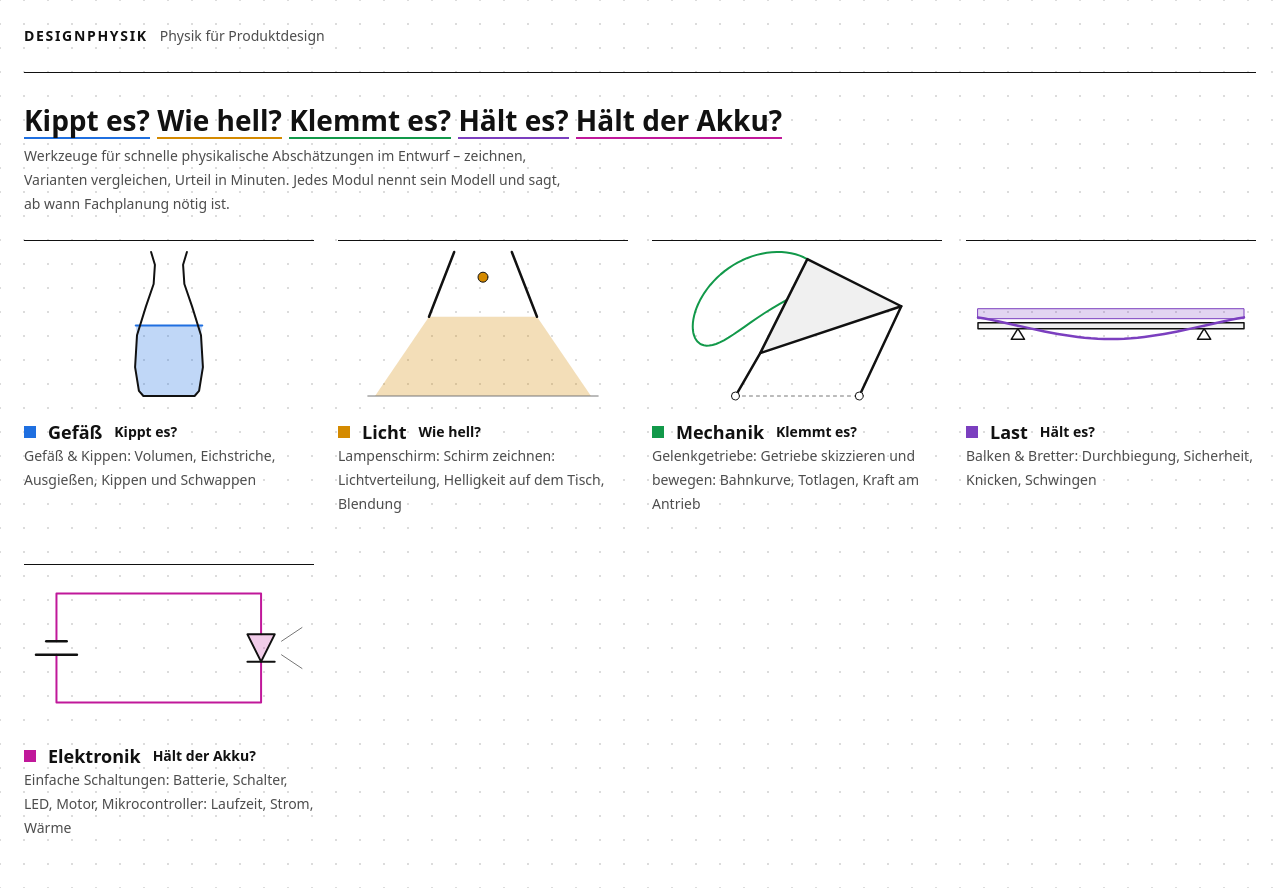
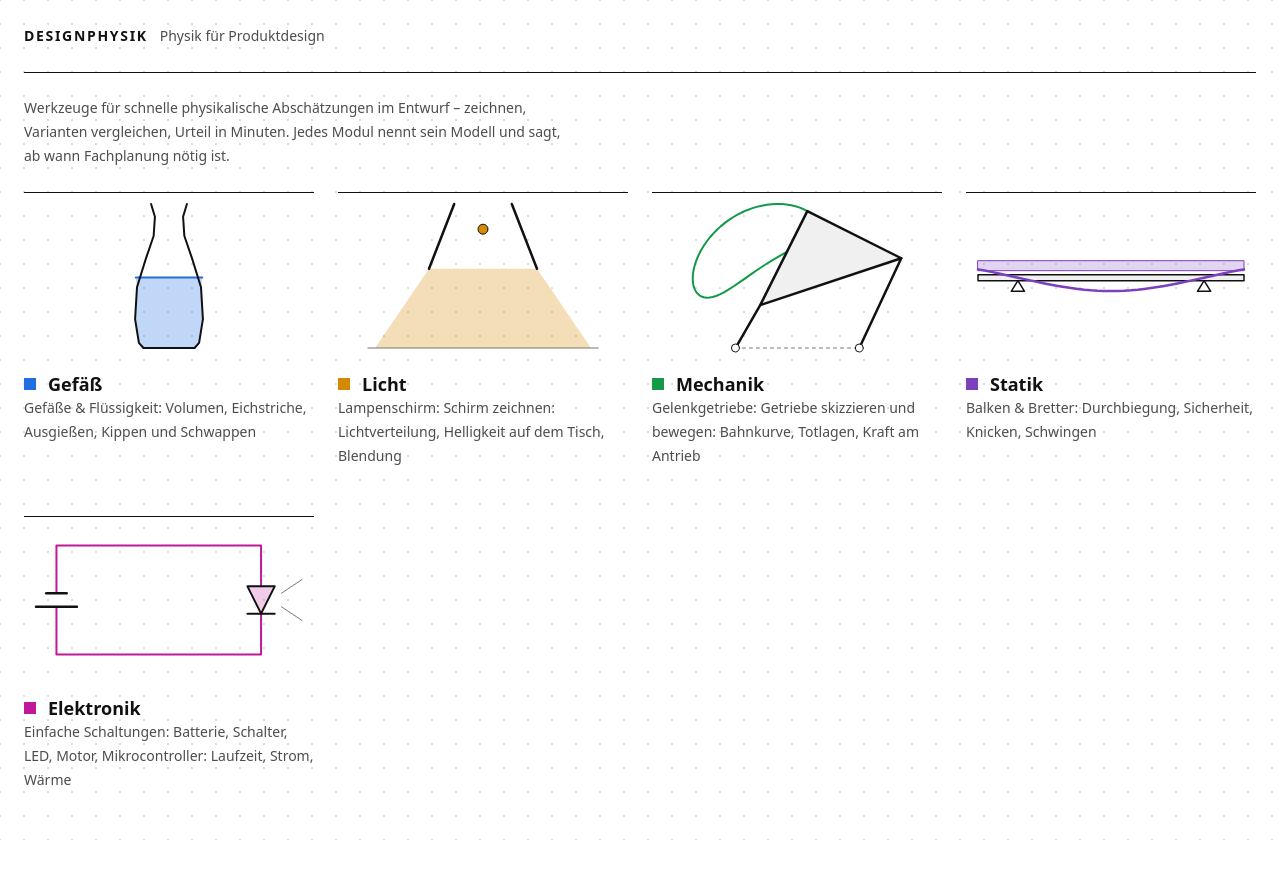
Before and after one commit to davidgebka/physik, a plain HTML site: page index.html in a window 1280 px wide. After the commit the page ends 840 px from the top, so only its background shows below. Drawn offline with Linux system fonts and the light colour scheme.

Commit message:
Nomenklatur: Entwurfsfragen entfernt, Last heißt Statik
Startseite ohne Fragen-Einstieg, Roadmap-Punkt zurückgenommen;
Untertitel Gefäß „Gefäße & Flüssigkeit“. Keys unverändert.

Co-Authored-By: Claude Opus 5.5 <noreply@anthropic.com>
Claude-Session: https://claude.ai/code/session_017xQ3YzMXfdBfoKBNbiun5j

```diff
--- a/index.html
+++ b/index.html
@@ -9,18 +9,15 @@
 <body>
 <header><h1>Designphysik <small>Physik für Produktdesign</small></h1></header>
 <section class="intro">
-  <h2 id="qs"></h2>
   <p>Werkzeuge für schnelle physikalische Abschätzungen im Entwurf – zeichnen, Varianten vergleichen, Urteil in Minuten. Jedes Modul nennt sein Modell und sagt, ab wann Fachplanung nötig ist.</p>
 </section>
 <div class="cards" id="cards"></div>
 <script src="shared/util.js"></script>
 <script>
-// Entwurfsfragen als Einstieg (konzept.md Roadmap „Startseite nach Fragen“), unterstrichen in der Familienfarbe
-$('qs').innerHTML = DP_MODULES.filter(m => m.ready).map(m => `<a href="${m.key}/index.html" style="--c:var(${m.color})">${m.q}</a>`).join(' ');
 $('cards').innerHTML = DP_MODULES.map(m => `
   <a class="card ${m.ready ? '' : 'off'}" href="${m.key}/index.html">
     <canvas data-k="${m.key}" aria-hidden="true"></canvas>
-    <h3>${dpMq(m, !m.ready)}${m.name} <span class="q">${m.q}</span></h3>
+    <h3>${dpMq(m, !m.ready)}${m.name}</h3>
     <p>${m.title}: ${m.desc}</p>${m.ready ? '' : '<span class="badge">in Arbeit</span>'}
   </a>`).join('');
 // Skizzen in mm (dpSketch): Medium in der Familienfarbe
--- a/shared/util.js
+++ b/shared/util.js
@@ -3,12 +3,12 @@
 
 // ---- Modul-Registry: einzige Stelle, an der Module angemeldet werden ----
 const DP_MODULES = [
-// name = einziger Modulname (Navigation, Titel, Startseite); q = Entwurfsfrage (Startseite); title = Untertitel nur auf der Startseite
-  { key: 'gefaess', name: 'Gefäß',  q: 'Kippt es?',       title: 'Gefäß & Kippen', desc: 'Volumen, Eichstriche, Ausgießen, Kippen und Schwappen', ready: true, color: '--water' },
-  { key: 'licht',   name: 'Licht',  q: 'Wie hell?',       title: 'Lampenschirm',   desc: 'Schirm zeichnen: Lichtverteilung, Helligkeit auf dem Tisch, Blendung', ready: true, color: '--light' },
-  { key: 'mechanismus', name: 'Mechanik', q: 'Klemmt es?', title: 'Gelenkgetriebe', desc: 'Getriebe skizzieren und bewegen: Bahnkurve, Totlagen, Kraft am Antrieb', ready: true, color: '--mech' },
-  { key: 'last',    name: 'Last',   q: 'Hält es?',        title: 'Balken & Bretter', desc: 'Durchbiegung, Sicherheit, Knicken, Schwingen', ready: true, color: '--load' },
-  { key: 'elektronik', name: 'Elektronik', q: 'Hält der Akku?', title: 'Einfache Schaltungen', desc: 'Batterie, Schalter, LED, Motor, Mikrocontroller: Laufzeit, Strom, Wärme', ready: true, color: '--elec' }
+// name = einziger Modulname (Navigation, Titel, Startseite); title = Untertitel nur auf der Startseite
+  { key: 'gefaess', name: 'Gefäß', title: 'Gefäße & Flüssigkeit', desc: 'Volumen, Eichstriche, Ausgießen, Kippen und Schwappen', ready: true, color: '--water' },
+  { key: 'licht',   name: 'Licht', title: 'Lampenschirm',   desc: 'Schirm zeichnen: Lichtverteilung, Helligkeit auf dem Tisch, Blendung', ready: true, color: '--light' },
+  { key: 'mechanismus', name: 'Mechanik', title: 'Gelenkgetriebe', desc: 'Getriebe skizzieren und bewegen: Bahnkurve, Totlagen, Kraft am Antrieb', ready: true, color: '--mech' },
+  { key: 'last',    name: 'Statik', title: 'Balken & Bretter', desc: 'Durchbiegung, Sicherheit, Knicken, Schwingen', ready: true, color: '--load' },
+  { key: 'elektronik', name: 'Elektronik', title: 'Einfache Schaltungen', desc: 'Batterie, Schalter, LED, Motor, Mikrocontroller: Laufzeit, Strom, Wärme', ready: true, color: '--elec' }
 ];
 
 // Kopfzeile mit Modulnavigation in <header id="dp-header"> rendern; Modulquadrat in der Familienfarbe (Styleguide § 4)
```
Also changed, not shown: last/index.html (+1 -1 lines), 3 other files.
